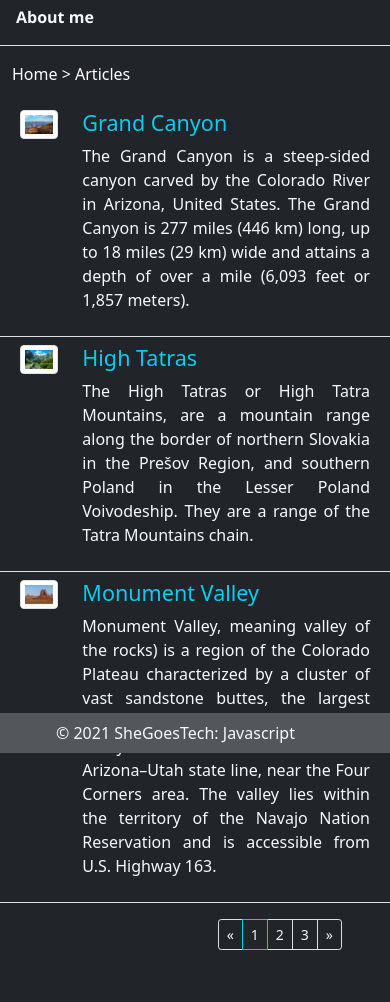
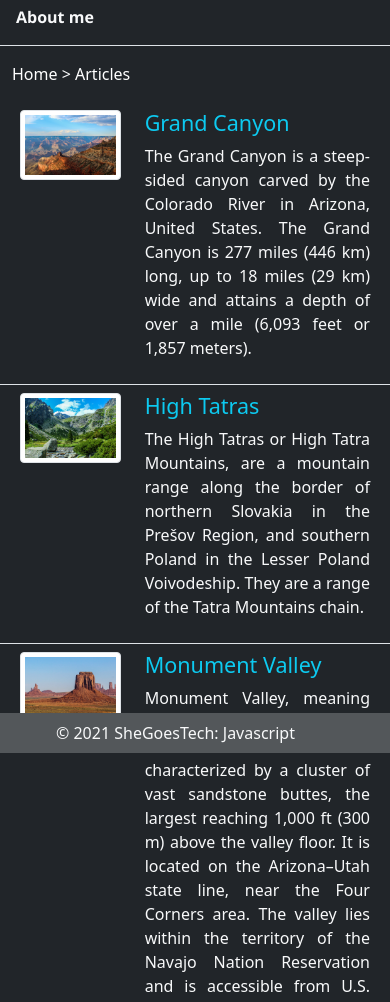
Before and after one commit to merca3/Bootcamp1_Javascript_FINAL_WORK, a plain HTML site: page articles_page.html in a window 390 px wide. Shown: the part 91-1093 px from the top of the page. Drawn offline with nearby package versions, Linux system fonts and the light colour scheme.

Commit message:
cols_and_responsiveness

```diff
--- a/articles_page.html
+++ b/articles_page.html
@@ -35,10 +35,10 @@
 
     <div class="container text-light my-3">
         <div class="row p-2 border-bottom">
-            <div class="col-2">
+            <div class="col-lg-3 col-md-4 col-4">
                 <img class="img-thumbnail" src="img/Grand Canyon/G1.jpg" alt="">
             </div>
-            <div class="col-10">
+            <div class="col-lg-9 col-md-8 col-8">
                 <h4><a class="text-info" href="article1.html">Grand Canyon</a></h4>
                 <p>
                     The Grand Canyon is a steep-sided canyon carved by the Colorado River in Arizona, United States. The Grand Canyon is 277 miles (446 km) long, up to 18 miles (29 km) wide and attains a depth of over a mile (6,093 feet or 1,857 meters).
@@ -46,10 +46,10 @@
             </div>
         </div>
         <div class="row p-2 border-bottom">
-            <div class="col-2">
+            <div class="col-lg-3 col-md-4 col-4">
                 <img class="img-thumbnail" src="img/High Tatras/T4.jpg" alt="">
             </div>
-            <div class="col-10">
+            <div class="col-lg-9 col-md-8 col-8">
                 <h4><a class="text-info" href="article2.html">High Tatras</a></h4>
                 <p>
                     The High Tatras or High Tatra Mountains, are a mountain range along the border of northern Slovakia in the Prešov Region, and southern Poland in the Lesser Poland Voivodeship. They are a range of the Tatra Mountains chain.
@@ -57,10 +57,10 @@
             </div>
         </div>
         <div class="row p-2 border-bottom">
-            <div class="col-2">
+            <div class="col-lg-3 col-md-4 col-4">
                 <img class="img-thumbnail" src="img/Monument Valley/M6_2-3.jpg" alt="">
             </div>
-            <div class="col-10">
+            <div class="col-lg-9 col-md-8 col-8">
                 <h4><a class="text-info" href="article3.html">Monument Valley</a></h4>
                 <p>
                     Monument Valley, meaning valley of the rocks) is a region of the Colorado Plateau characterized by a cluster of vast sandstone buttes, the largest reaching 1,000 ft (300 m) above the valley floor. It is located on the Arizona–Utah state line, near the
```
Also changed, not shown: index.html (+6 -6 lines).
